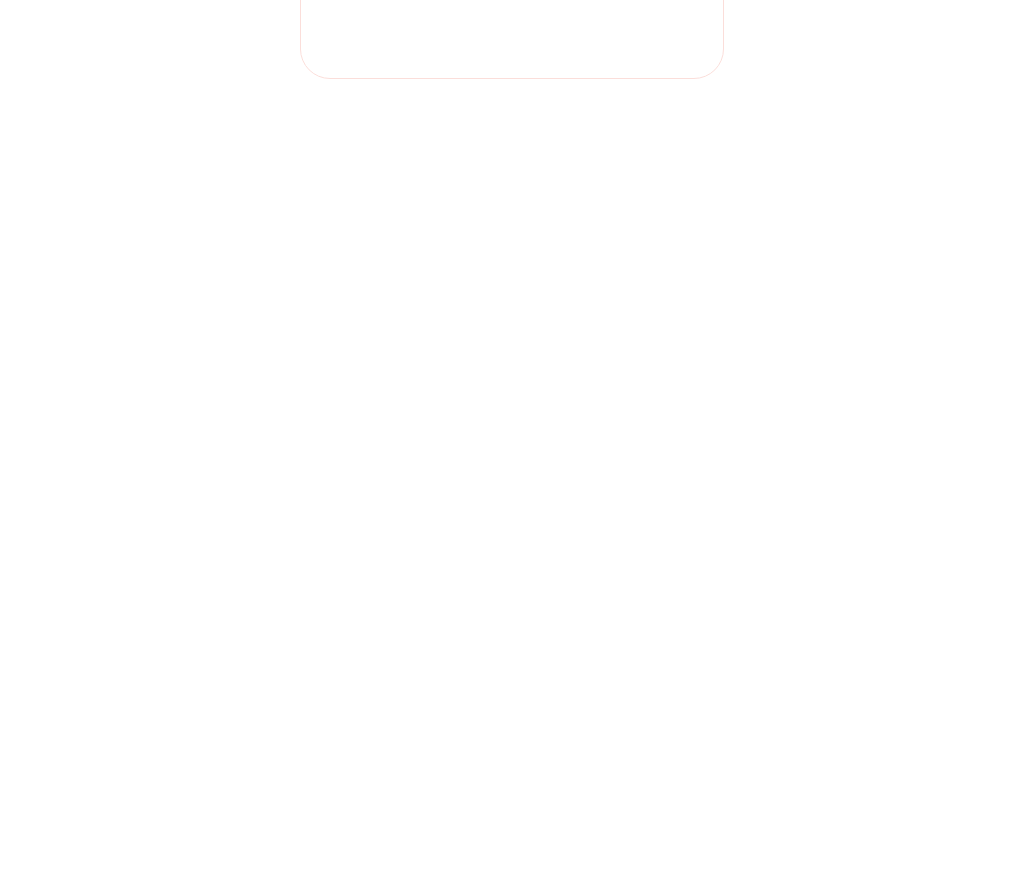
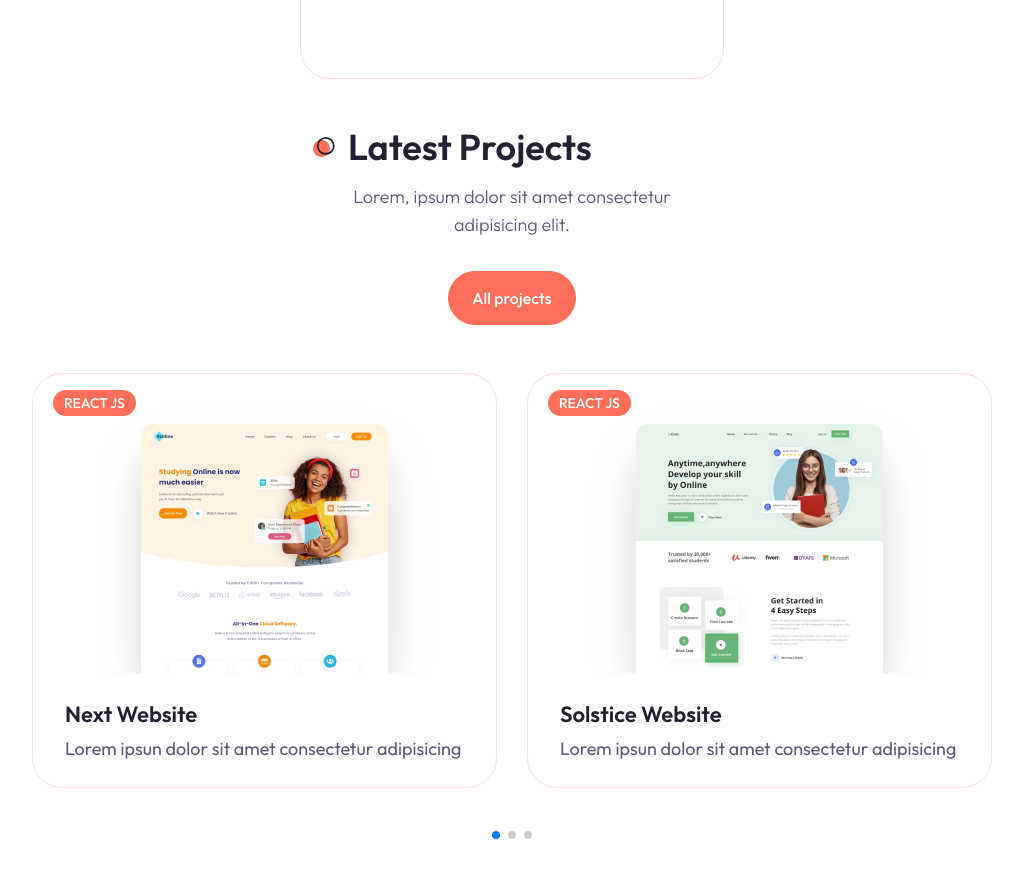
Before and after one commit to ehsanfakhri/full-stack-app, a Next.js app: page / in a window 1280 px wide. Shown: the part 2620-3497 px from the top of the page, without its empty margins (128-1151 px from the left). Built offline with nearby package versions, Linux system fonts and the light colour scheme.

Commit message:
add component Work + ProjectCard

```diff
--- a/app/globals.css
+++ b/app/globals.css
@@ -91,3 +91,9 @@
   @apply text-4xl font-semibold relative w-max flex items-center justify-between gap-x-3
   before:bg-dots_light before:dark:bg-dots_dark before:bg-no-repeat before:bg-center before:w-[24px] before:h-[24px];
 }
+
+/* swiper bullets styles */
+.swiper-horizontal > .section-pagination-bullets .swiper-pagination-bullet,
+.swiper-pagination-horizontal.swiper-pagination-bullet .swiper-pagination-bullet {
+  @apply bg-primary;
+}
--- a/app/page.tsx
+++ b/app/page.tsx
@@ -3,6 +3,7 @@
 import About from "@/components/About";
 import Hero from "@/components/Hero";
 import Services from "@/components/Services";
+import Work from "@/components/Work";
 
 export default function Home() {
   return (
@@ -10,6 +11,7 @@
       <Hero />
       <About />
       <Services />
+      <Work />
     </main>
   );
 }
--- a/components/About.tsx
+++ b/components/About.tsx
@@ -22,7 +22,7 @@
   { icon: <HomeIcon size={20} />, text: "321 Blue Avenue, NY, USA" },
 ];
 
-type IQualificationData =
+type QualificationDataProps =
   | {
       title: string;
       data: {
@@ -83,7 +83,7 @@
   },
 ];
 
-type ISkillData =
+type SkillDataProps =
   | {
       title: string;
       data: {
@@ -136,9 +136,9 @@
 
 const About = () => {
   const getData = (
-    arr: IQualificationData[] | ISkillData[],
+    arr: QualificationDataProps[] | SkillDataProps[],
     title: string
-  ): IQualificationData | ISkillData | undefined => {
+  ): QualificationDataProps | SkillDataProps | undefined => {
     return arr.find((item) => item?.title === title);
   };
 
--- /dev/null
+++ b/components/ProjectCard.tsx
@@ -0,0 +1,67 @@
+import Link from "next/link";
+import Image from "next/image";
+import { Card, CardHeader } from "./ui/card";
+import { Github, Link2Icon } from "lucide-react";
+import { Badge } from "./ui/badge";
+
+type ProjectProps = {
+  project: {
+    image: string;
+    category: string;
+    name: string;
+    description: string;
+    link: string;
+    github: string;
+  };
+};
+
+const ProjectCard = ({ project }: ProjectProps) => {
+  return (
+    <Card className="group overflow-hidden relative ">
+      <CardHeader className="p-0">
+        {/* image */}
+        <div
+          className="relative w-full h-[300px] flex items-center justify-center
+         dark:bg-secondary/40 xl:bg-work_project_bg_light xl:dark:bg-work_project_bg_dark xl:bg-[110%] xl:bg-no-repeat overflow-hidden"
+        >
+          <Image
+            className="absolute bottom-0 shadow-2xl "
+            src={project.image}
+            width={247}
+            height={250}
+            alt=""
+            priority
+          />
+          {/* btns */}
+          <div className="flex gap-x-4">
+            <Link
+              href={project.link}
+              className="bg-secondary w-[54px] h-[54px] rounded-full flex
+              justify-center items-center scale-0 opacity-0 group-hover:scale-100
+              group-hover:opacity-100 transition-all duration-200"
+            >
+              <Link2Icon className="text-white" />
+            </Link>
+            <Link
+              href={project.github}
+              className="bg-secondary w-[54px] h-[54px] rounded-full flex
+              justify-center items-center scale-0 opacity-0 group-hover:scale-100
+              group-hover:opacity-100 transition-all duration-300"
+            >
+              <Github className="text-white" />
+            </Link>
+          </div>
+        </div>
+      </CardHeader>
+      <div className="h-full px-8 py-6">
+        <Badge className="uppercase text-sm font-medium mb-2 absolute top-4 left-5">
+          {project.category}
+        </Badge>
+        <h4 className="h4 mb-1">{project.name}</h4>
+        <p className="text-muted-foreground text-lg">{project.description}</p>
+      </div>
+    </Card>
+  );
+};
+
+export default ProjectCard;
--- a/components/Services.tsx
+++ b/components/Services.tsx
@@ -6,12 +6,6 @@
   CardHeader,
   CardTitle,
 } from "@/components/ui/card";
-
-type IServicesData = {
-  icon: JSX.Element;
-  title: string;
-  description: string;
-};
 
 const servicesData = [
   {
--- /dev/null
+++ b/components/Work.tsx
@@ -0,0 +1,132 @@
+"use client";
+
+import Link from "next/link";
+import { Button } from "./ui/button";
+
+// import swiper styles
+import "swiper/css";
+import "swiper/css/pagination";
+
+// import swiper react components
+import { Swiper, SwiperSlide } from "swiper/react";
+
+// import required modules
+import { Pagination } from "swiper/modules";
+
+// components
+import ProjectCard from "@/components/ProjectCard";
+
+const projectData = [
+  {
+    image: "/work/3.png",
+    category: "react js",
+    name: "Next Website",
+    description: "Lorem ipsun dolor sit amet consectetur adipisicing",
+    link: "/",
+    github: "",
+  },
+  {
+    image: "/work/4.png",
+    category: "react js",
+    name: "Solstice Website",
+    description: "Lorem ipsun dolor sit amet consectetur adipisicing",
+    link: "/",
+    github: "",
+  },
+  {
+    image: "/work/2.png",
+    category: "react js",
+    name: "Lumina Website",
+    description: "Lorem ipsun dolor sit amet consectetur adipisicing",
+    link: "/",
+    github: "",
+  },
+  {
+    image: "/work/1.png",
+    category: "react js",
+    name: "Evolve Website",
+    description: "Lorem ipsun dolor sit amet consectetur adipisicing",
+    link: "/",
+    github: "",
+  },
+  {
+    image: "/work/4.png",
+    category: "react js",
+    name: "Envision Website",
+    description: "Lorem ipsun dolor sit amet consectetur adipisicing",
+    link: "/",
+    github: "",
+  },
+  {
+    image: "/work/1.png",
+    category: "react js",
+    name: "Serenity Website",
+    description: "Lorem ipsun dolor sit amet consectetur adipisicing",
+    link: "/",
+    github: "",
+  },
+  {
+    image: "/work/3.png",
+    category: "fullstack",
+    name: "Nova Website",
+    description: "Lorem ipsun dolor sit amet consectetur adipisicing",
+    link: "/",
+    github: "",
+  },
+  {
+    image: "/work/2.png",
+    category: "fullstack",
+    name: "Zenith Website",
+    description: "Lorem ipsun dolor sit amet consectetur adipisicing",
+    link: "/",
+    github: "",
+  },
+];
+const Work = () => {
+  return (
+    <section className="relative mb-12 xl:mb-48">
+      <div className="container mx-auto">
+        {/* text */}
+        <div
+          className="max-w-[400px] mx-auto xl:mx-0 text-center
+        xl:text-left mb-12 xl:h-[400px] flex flex-col justify-center
+        xl:items-start"
+        >
+          <h2 className="section-title mb-4">Latest Projects</h2>
+          <p className="subtitle mb-4">
+            Lorem, ipsum dolor sit amet consectetur adipisicing elit.
+          </p>
+          <Link href="/projects">
+            <Button>All projects</Button>
+          </Link>
+        </div>
+        {/* slider */}
+        <div className="xl:max-w-[1000px] xl:absolute right-0 top-0">
+          <Swiper
+            className="h-[480px]"
+            slidesPerView={1}
+            breakpoints={{
+              640: {
+                slidesPerView: 2,
+              },
+            }}
+            spaceBetween={30}
+            modules={[Pagination]}
+            pagination={{ clickable: true }}
+          >
+            {/* show only the frist 4 projects for the slides */}
+            {projectData.slice(0, 4).map((project, index) => {
+              return (
+                <SwiperSlide key={index}>
+                  <ProjectCard project={project} />
+                </SwiperSlide>
+              );
+            })}
+          </Swiper>
+        </div>
+      </div>
+    </section>
+  );
+};
+
+export default Work;
--- a/tailwind.config.ts
+++ b/tailwind.config.ts
@@ -89,6 +89,8 @@
         about_shape_dark: "url(/about/shape-dark.svg)",
         dots_light: "url(/dots-light.svg)",
         dots_dark: "url(/dots-dark.svg)",
+        work_project_bg_light: "url(/work/project-bg-light.png)",
+        work_project_bg_dark: "url(/work/project-bg-dark.png)",
       },
     },
   },
```
